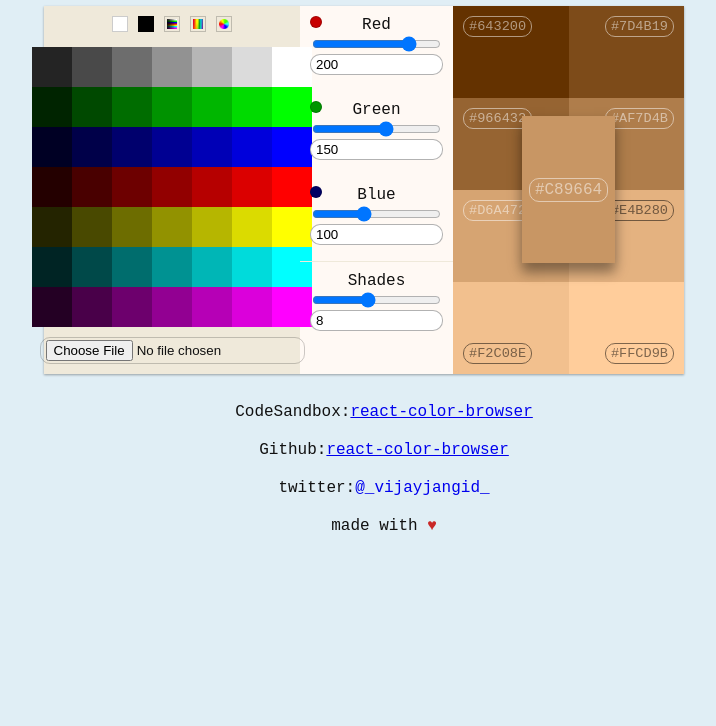
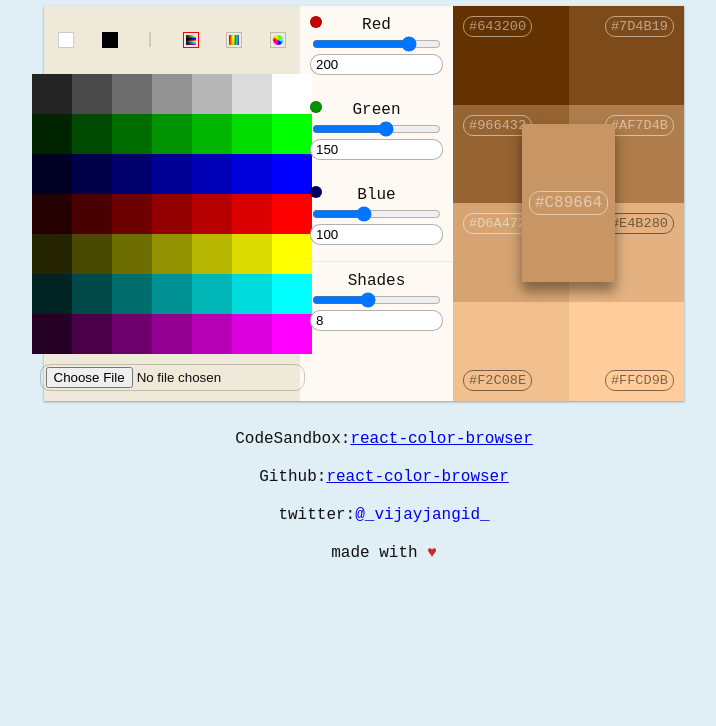
Before and after one commit to vijayjangid/react-color-browser, a React app: page / in a window 1280 px wide. Shown: the part 74-800 px from the top of the page, without its empty margins (276-992 px from the left). Built offline with nearby package versions, Linux system fonts and the light colour scheme; a web font is replaced by a local one.

Commit message:
fixed style for gradient selectors

```diff
--- a/src/modules/image-picker/index.js
+++ b/src/modules/image-picker/index.js
@@ -146,25 +146,30 @@ export default class ImagePicker extends React.PureComponent {
     this.props.onChange({ color });
   }
   render() {
-    const enablePickerClass = this.state.enablePicker ? "picker" : "";
+    const { gradientType, enablePicker } = this.state;
+    const enablePickerClass = enablePicker ? "picker" : "";
     return (
       <div className="image-picker">
         <div className="color-type-selector">
           <p className="white" color="#ffffff" onClick={this.onClickSwatch} />
           <p className="black" color="#000000" onClick={this.onClickSwatch} />
+          <span className="separator">|</span>
           <img
+            className={gradientType === "swatches" && "active"}
             src={swatches}
             alt="swatches"
             name="swatches"
             onClick={this.onChangeGradientType}
           />
           <img
+            className={gradientType === "linear" && "active"}
             src={gradient}
             alt="linear gradient"
             name="linear"
             onClick={this.onChangeGradientType}
           />
           <img
+            className={gradientType === "circular" && "active"}
             src={gradientCircle}
             alt="circular gradient"
             name="circular"
--- a/src/modules/image-picker/style.css
+++ b/src/modules/image-picker/style.css
@@ -17,17 +17,27 @@
   cursor: crosshair;
 }
 .color-type-selector {
+  width: 100%;
   margin: 10px 0;
+  display: flex;
+  align-items: center;
+  justify-content: space-around;
 }
 .color-type-selector img,
 .color-type-selector p {
   display: inline-block;
-  margin: 0 5px;
   width: 10px;
   height: 10px;
   cursor: pointer;
   border: solid 1px rgba(0, 0, 0, 0.2);
   padding: 2px;
+}
+.color-type-selector .separator {
+  display: inline-block;
+  color: rgba(0, 0, 0, 0.2);
+}
+.color-type-selector .active {
+  border: solid 1px red;
 }
 .color-type-selector .white {
   background: white;
```
